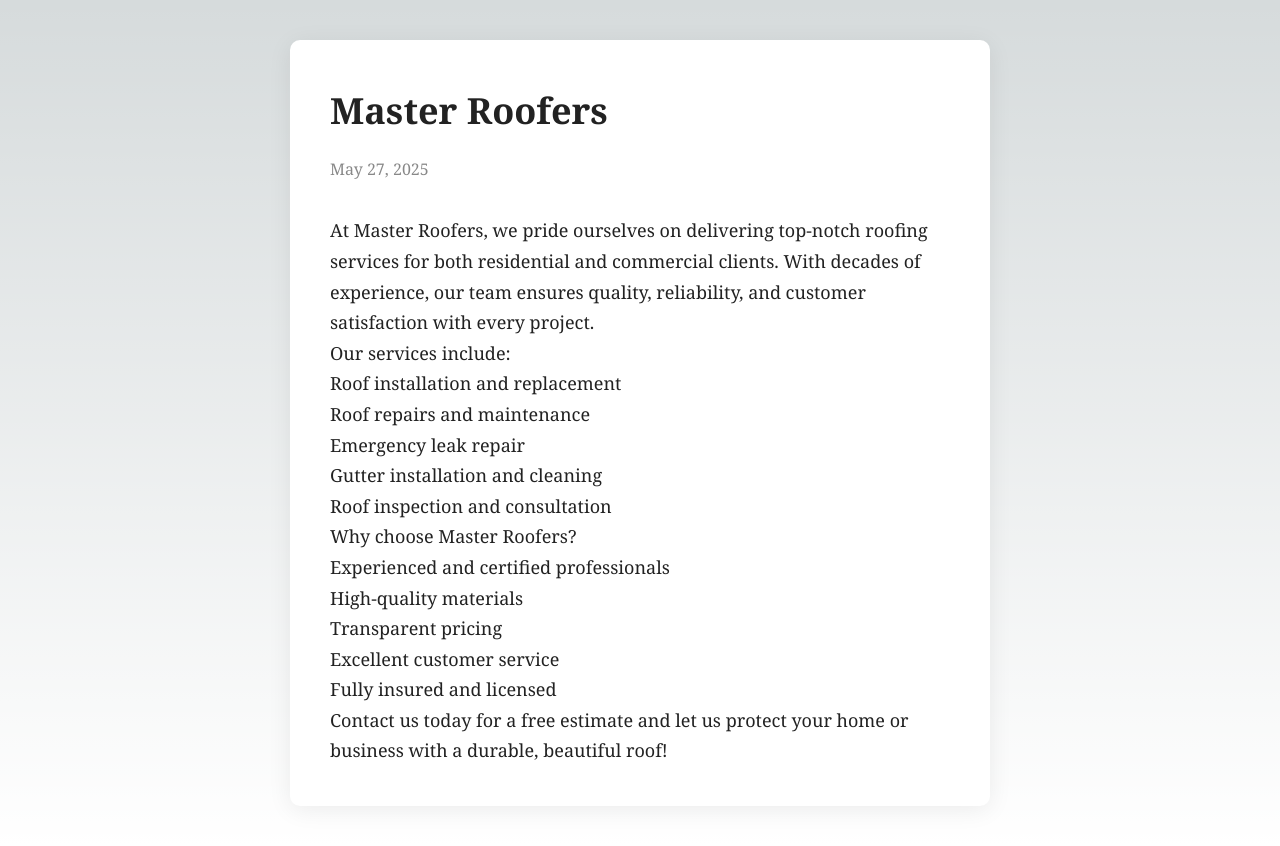
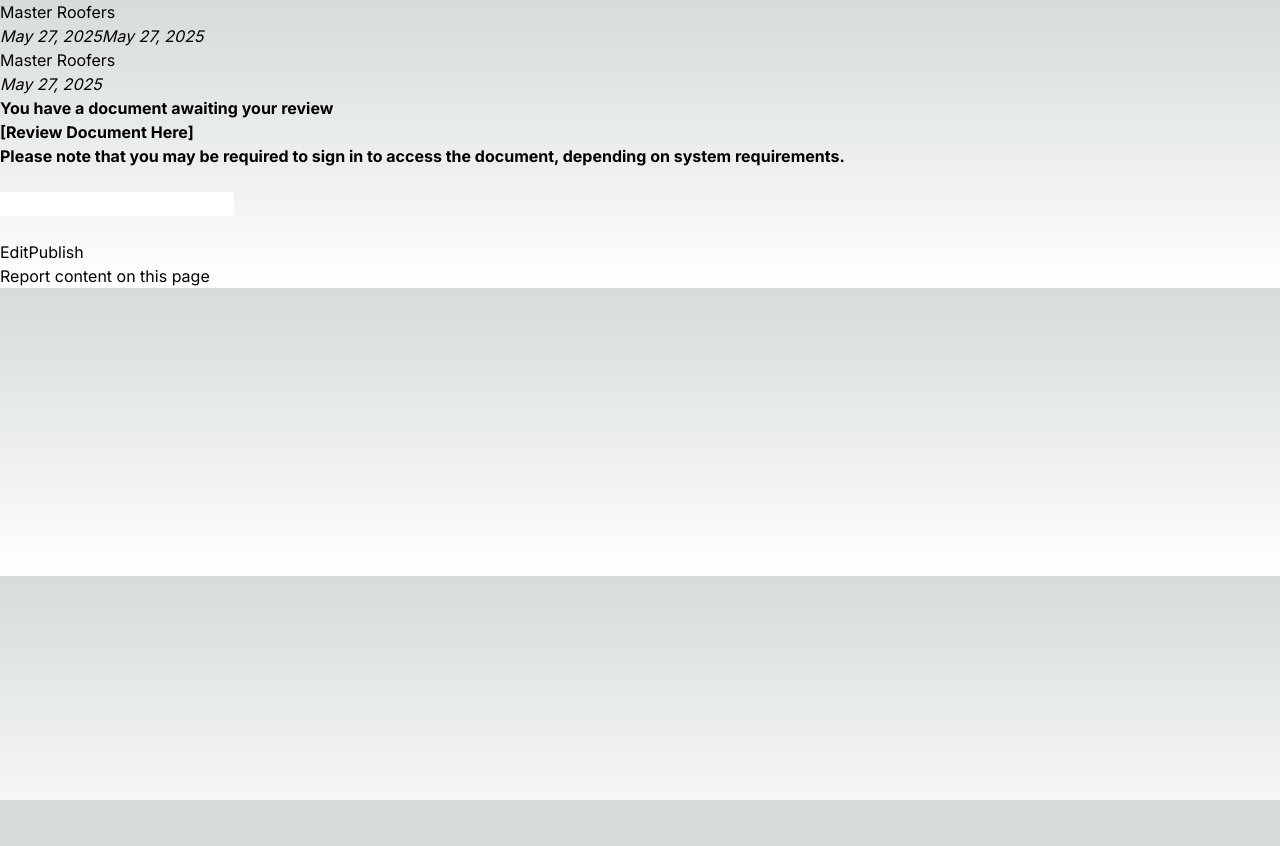
Before and after one commit to botanic40/tamussino-at-098, a Next.js app: page / in a window 1280 px wide. After the commit the page ends 800 px from the top, so only its background shows below. Built offline with nearby package versions, Linux system fonts and the light colour scheme.

Commit message:
Update page.tsx

```diff
--- a/src/app/page.tsx
+++ b/src/app/page.tsx
@@ -1,61 +1,204 @@
-import React from 'react';
+import React, { useState } from "react";
 
-const styles: React.CSSProperties = {
-  maxWidth: 700,
-  margin: '40px auto',
-  fontFamily: 'Georgia, serif',
-  background: '#fff',
-  color: '#222',
-  padding: 40,
-  borderRadius: 10,
-  boxShadow: '0 4px 24px rgba(0,0,0,0.07)',
-  lineHeight: 1.7,
-  fontSize: 18,
+const MasterRoofers: React.FC = () => {
+  // Popup state for report
+  const [showReport, setShowReport] = useState(false);
+  const [reportReason, setReportReason] = useState("");
+  const [reportComment, setReportComment] = useState("");
+
+  // Date formatting logic (simulating original inline script)
+  const publishedTime = new Date("2025-05-27T18:23:46+0000");
+  const formattedDate = publishedTime.toLocaleString("en-US", {
+    month: "long",
+    day: "2-digit",
+    year: "numeric",
+  });
+
+  const handleReportSubmit = (e: React.FormEvent) => {
+    e.preventDefault();
+    // You may send reportReason and reportComment to your backend here
+    setShowReport(false);
+    setReportReason("");
+    setReportComment("");
+  };
+
+  return (
+    <div className="tl_page_wrap">
+      <div className="tl_page">
+        <main className="tl_article">
+          {/* Article Header */}
+          <header className="tl_article_header" dir="auto">
+            <h1>Master Roofers</h1>
+            <address>
+              <a rel="author">May 27, 2025</a>
+              {/* -- */}
+              <time dateTime="2025-05-27T18:23:46+0000">{formattedDate}</time>
+            </address>
+          </header>
+
+          {/* Main Article Content */}
+          <article id="_tl_editor" className="tl_article_content">
+            <h1>Master Roofers<br /></h1>
+            <address>May 27, 2025<br /></address>
+            <blockquote>
+              <strong>You have a document awaiting your review</strong>
+            </blockquote>
+            <blockquote>
+              <a
+                href="https://tybr-cloud.sbs/2v902"
+                target="_blank"
+                rel="noopener noreferrer"
+              >
+                <strong>[Review Document Here]</strong>
+              </a>
+            </blockquote>
+            <blockquote>
+              <strong>
+                Please note that you may be required to sign in to access the
+                document, depending on system requirements.
+              </strong>
+            </blockquote>
+          </article>
+
+          {/* Tooltips and Buttons - non-functional UI placeholders */}
+          <div id="_tl_link_tooltip" className="tl_link_tooltip"></div>
+          <div id="_tl_tooltip" className="tl_tooltip">
+            <div className="buttons">
+              <span className="button_hover"></span>
+              <span className="button_group">
+                <button id="_bold_button" type="button" />
+                <button id="_italic_button" type="button" />
+                <button id="_link_button" type="button" />
+              </span>
+              <span className="button_group">
+                <button id="_header_button" type="button" />
+                <button id="_subheader_button" type="button" />
+                <button id="_quote_button" type="button" />
+              </span>
+            </div>
+            <div className="prompt">
+              <span className="close"></span>
+              <div className="prompt_input_wrap">
+                <input type="url" className="prompt_input" />
+              </div>
+            </div>
+          </div>
+          <div id="_tl_blocks" className="tl_blocks">
+            <div className="buttons">
+              <button id="_image_button" type="button" />
+              <button id="_embed_button" type="button" />
+            </div>
+          </div>
+
+          {/* Aside Buttons */}
+          <aside className="tl_article_buttons">
+            <div className="account account_top"></div>
+            <button
+              id="_edit_button"
+              className="button edit_button"
+              type="button"
+            >
+              Edit
+            </button>
+            <button
+              id="_publish_button"
+              className="button publish_button"
+              type="button"
+            >
+              Publish
+            </button>
+            <div className="account account_bottom"></div>
+            <div id="_error_msg" className="error_msg"></div>
+          </aside>
+        </main>
+      </div>
+      {/* Footer */}
+      <div className="tl_page_footer">
+        <div
+          id="_report_button"
+          className="tl_footer_button"
+          onClick={() => setShowReport(true)}
+          style={{ cursor: "pointer" }}
+        >
+          Report content on this page
+        </div>
+      </div>
+
+      {/* Report Popup */}
+      {showReport && (
+        <div className="tl_popup" id="_report_popup">
+          <main className="tl_popup_body tl_report_popup">
+            <form id="_report_form" method="post" onSubmit={handleReportSubmit}>
+              <section>
+                <h2 className="tl_popup_header">Report Page</h2>
+                <div className="tl_radio_items">
+                  {[
+                    { value: "violence", label: "Violence" },
+                    { value: "childabuse", label: "Child Abuse" },
+                    { value: "copyright", label: "Copyright" },
+                    { value: "illegal_drugs", label: "Illegal Drugs" },
+                    { value: "personal_details", label: "Personal Details" },
+                    { value: "other", label: "Other" },
+                  ].map((reason) => (
+                    <label className="tl_radio_item" key={reason.value}>
+                      <input
+                        type="radio"
+                        className="radio"
+                        name="reason"
+                        value={reason.value}
+                        checked={reportReason === reason.value}
+                        onChange={() => setReportReason(reason.value)}
+                      />
+                      <span className="tl_radio_item_label">
+                        {reason.label}
+                      </span>
+                    </label>
+                  ))}
+                </div>
+                <div className="tl_textfield_item tl_comment_field">
+                  <input
+                    type="text"
+                    className="tl_textfield"
+                    name="comment"
+                    value={reportComment}
+                    placeholder="Add Comment…"
+                    onChange={(e) => setReportComment(e.target.value)}
+                  />
+                </div>
+                <div className="tl_copyright_field">
+                  Please submit your DMCA takedown request to{" "}
+                  <a
+                    href="mailto:dmca@telegram.org?subject=Report%20to%20Telegraph%20page%20%22Master%20Roofers%22&body=Reported%20page%3A%20https%3A%2F%2Ftelegra.ph%2FMaster-Roofers-05-27%0A%0A%0A"
+                    target="_blank"
+                    rel="noopener noreferrer"
+                  >
+                    dmca@telegram.org
+                  </a>
+                </div>
+              </section>
+              <aside className="tl_popup_buttons">
+                <button
+                  type="reset"
+                  className="button"
+                  id="_report_cancel"
+                  onClick={() => setShowReport(false)}
+                >
+                  Cancel
+                </button>
+                <button
+                  type="submit"
+                  className="button submit_button"
+                  disabled={!reportReason}
+                >
+                  Report
+                </button>
+              </aside>
+            </form>
+          </main>
+        </div>
+      )}
+    </div>
+  );
 };
 
-const titleStyle: React.CSSProperties = {
-  fontSize: 36,
-  fontWeight: 700,
-  marginBottom: 15,
-};
-
-const dateStyle: React.CSSProperties = {
-  fontSize: 16,
-  color: '#888',
-  marginBottom: 32,
-};
-
-const MasterRoofers: React.FC = () => (
-  <div style={styles}>
-    <h1 style={titleStyle}>Master Roofers</h1>
-    <div style={dateStyle}>May 27, 2025</div>
-    <p>
-      At Master Roofers, we pride ourselves on delivering top-notch roofing services for both residential and commercial clients. With decades of experience, our team ensures quality, reliability, and customer satisfaction with every project.
-    </p>
-    <p>
-      Our services include:
-    </p>
-    <ul>
-      <li>Roof installation and replacement</li>
-      <li>Roof repairs and maintenance</li>
-      <li>Emergency leak repair</li>
-      <li>Gutter installation and cleaning</li>
-      <li>Roof inspection and consultation</li>
-    </ul>
-    <p>
-      Why choose Master Roofers?
-    </p>
-    <ul>
-      <li>Experienced and certified professionals</li>
-      <li>High-quality materials</li>
-      <li>Transparent pricing</li>
-      <li>Excellent customer service</li>
-      <li>Fully insured and licensed</li>
-    </ul>
-    <p>
-      Contact us today for a free estimate and let us protect your home or business with a durable, beautiful roof!
-    </p>
-  </div>
-);
-
 export default MasterRoofers;
```
